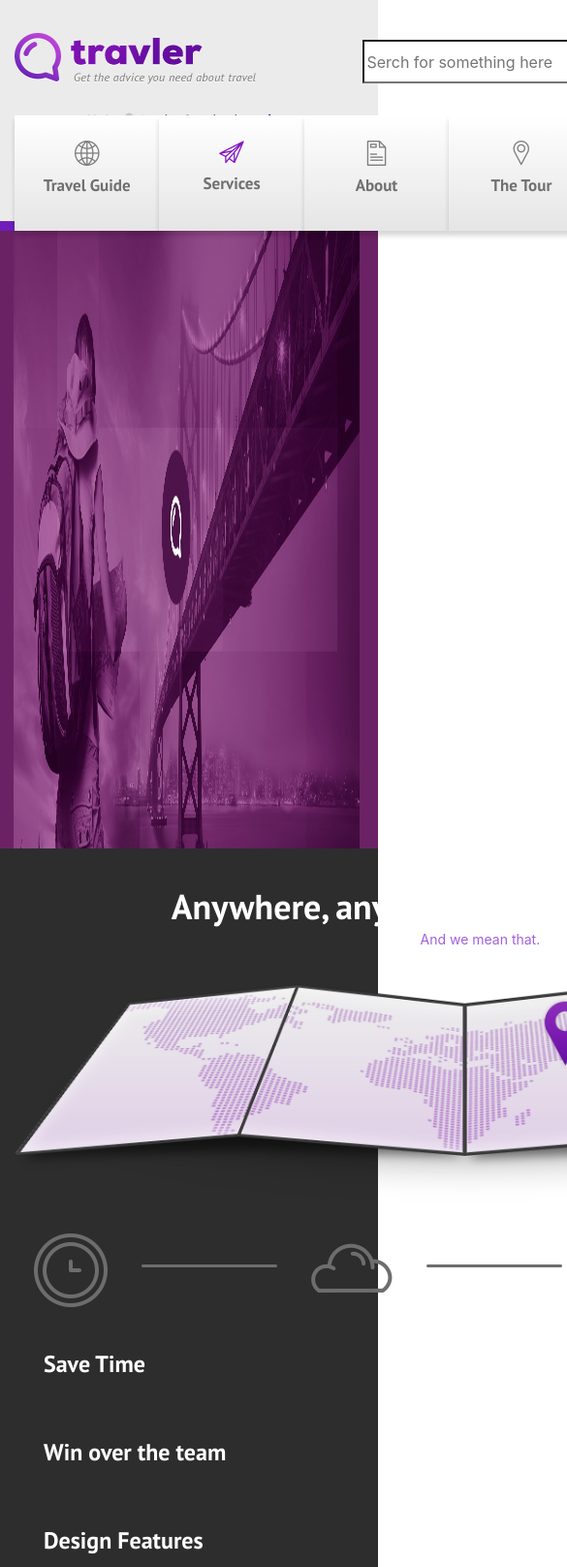
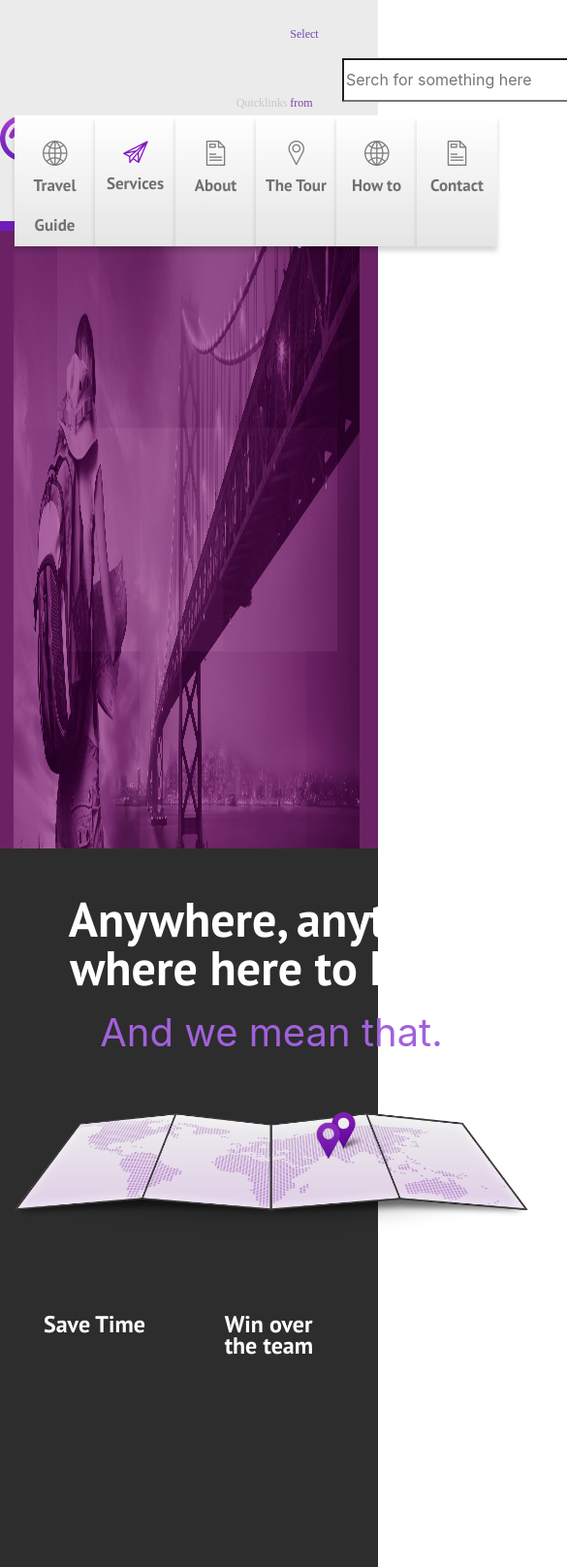
Before and after one commit to SombraWay/Sombra, a plain HTML site: page Index.html in a window 390 px wide. Shown: the top 1616 px of the page at 97% size, 585 px wide, since content can reach past the window. Drawn offline with nearby package versions, Linux system fonts and the light colour scheme.

Commit message:
add index

```diff
--- a/Index.html
+++ b/Index.html
@@ -16,10 +16,10 @@
         <header class="header">
             <div class="container brandnav">
                 <div class="row menu">
-                    <div class="col-lg-4 ">
+                    <div class="col-4 ">
                         <a href="" ><img class="logo" src="img\logo.png" alt="нет изображения"></a>
                     </div>
-                    <div class="col-lg-8">
+                    <div class="col-8">
                         <div class="dropdownserch">
                             <span class="quicklinks">Quicklinks &ensp;<i class="fa fa-map-marker"></i>&ensp;
                                 |&ensp;</span>
@@ -32,7 +32,7 @@
                     </div>
                 </div>
                 <div class="row menu">
-                    <div class="col-lg-12">
+                    <div class="col-12">
                         <ul class="nav">
                             <li class="nav-menu">
                                 <img src="img\menuimg\one.png" alt="" class="nav-menu__img">
@@ -64,13 +64,17 @@
             </div>
         </header>
         <section class="services">
-            <img class="imgwithserch" src="img\Новая папка\logoo.png" alt="пусто">
+            <img class="imgwithserch" src="img\Новая папка\logo.png" alt="пусто">
             <div class="container logosection">
                 <div class="row">
                     <div class="col-lg">
                         <h1 class="anywere">Anywhere, anytime, where here to help. </h1>
-                        <span class="mean">And we mean that. </span>
+                    </div>
 
+                </div>
+                <div class="row">
+                    <div class="col-12">
+                        <p class="mean">And we mean that. </p>
                     </div>
                 </div>
                 <div class="row">
@@ -78,32 +82,32 @@
                         <img class="mapa" src="img\Новая папка\map.png" alt="пусто">
                     </div>
                 </div>
-                <div class="row">
-                    <div class="col-xs-2">
+                <div class="row cancel">
+                    <div class="col-2">
                         <img class="circle" src="img\Новая папка\Новая папка\one.png" alt="">
                     </div>
-                    <div class="col-xs-3">
+                    <div class="col-3">
                         <img class="lineone" src="img\Новая папка\Новая папка\line.png" alt="">
                     </div>
-                    <div class="col-xs-2">
+                    <div class="col-2">
                         <img class="sky" src="img\Новая папка\Новая папка\two.png" alt="">
                     </div>
-                    <div class="col-xs-3">
+                    <div class="col-3">
                         <img class="linetwo" src="img\Новая папка\Новая папка\line.png" alt="">
                     </div>
-                    <div class="col-xs-2">
+                    <div class="col-2">
                         <img class="box" src="img\Новая папка\Новая папка\three.png" alt="">
                     </div>
 
                 </div>
                 <div class="row">
-                    <div class="col-md-4">
+                    <div class="col-4">
                         <h1 class="save">Save Time</h1>
                     </div>
-                    <div class="col-md-4">
+                    <div class="col-4">
                         <h1 class="save">Win over the team</h1>
                     </div>
-                    <div class="col-md-4">
+                    <div class="col-4">
                         <h1 class="save">Design Features</h1>
                     </div>
                 </div>
@@ -179,10 +183,10 @@
                   </div>
               </div>
               <div class="row im">
-                  <div class="col-3"><img src="img\People\one.png" alt="пусто "></div>
-                  <div class="col-3"><img src="img\People\two.png" alt="пусто "></div>
-                  <div class="col-3"><img src="img\People\three.png" alt="пусто "></div>
-                  <div class="col-3"><img src="img\People\four.png" alt="пусто "></div>
+                  <div class="col-3 marg"><img src="img\People\one.png" alt="пусто "></div>
+                  <div class="col-3 marg"><img src="img\People\two.png" alt="пусто "></div>
+                  <div class="col-3 marg"><img src="img\People\three.png" alt="пусто "></div>
+                  <div class="col-3 marg"><img src="img\People\four.png" alt="пусто "></div>
               </div>
               <div class="row">
                 <div class="col-3"> <h3 class="name">Josh Jansen</h3> </div>
--- a/sass/style.sass
+++ b/sass/style.sass
@@ -93,8 +93,7 @@
     color: #a161db
     font-size: 14px
     line-height: 1.571
-    position: relative
-    left: 45%
+    text-align: center
 .mapa
     padding-top: 34px
     width: 100%
@@ -350,6 +349,8 @@
          color: #701dbb
     .nav-menu
          background-color: white
+.blockactive
+    display: block
 
 @media (max-width: 992px)
     .serch
@@ -425,3 +426,53 @@
         font-size: 18px
     .socialparagraph
          font-size: 18px
+
+@media (max-width: 768px)
+    .serch
+       left: 20%
+    .logo
+       top: 30%
+       position: relative
+       right: 10%
+    .anywere
+        font-size: 30px
+    .mean
+
+        font-size: 23px
+    .cancel
+        display: none
+    .save-paragraph
+         display: none
+    .save:hover
+        color: #02ffde
+        font-size: 15px
+        cursor: pointer
+    .imageofcompany
+        display: none
+    .we
+        font-size: 25px
+    .im
+        display: block
+    .marg
+        position: relative;
+        left: 25%
+    .staff
+        height: 2729px;
+
+@media (max-width: 580px)
+    .container
+          width: 560px;
+    .anywere
+          font-size: 50px;
+          line-height: 50px;
+    .mean
+        font-size: 40px;
+    .sim
+        font-size: 50px;
+        line-height: 60px;
+    .we
+         font-size: 40px;
+         line-height: 40px;
+    .name
+         font-size: 40px;
+         line-height: 40px;
```
Also changed, not shown: css/style.css, 1 other file.
